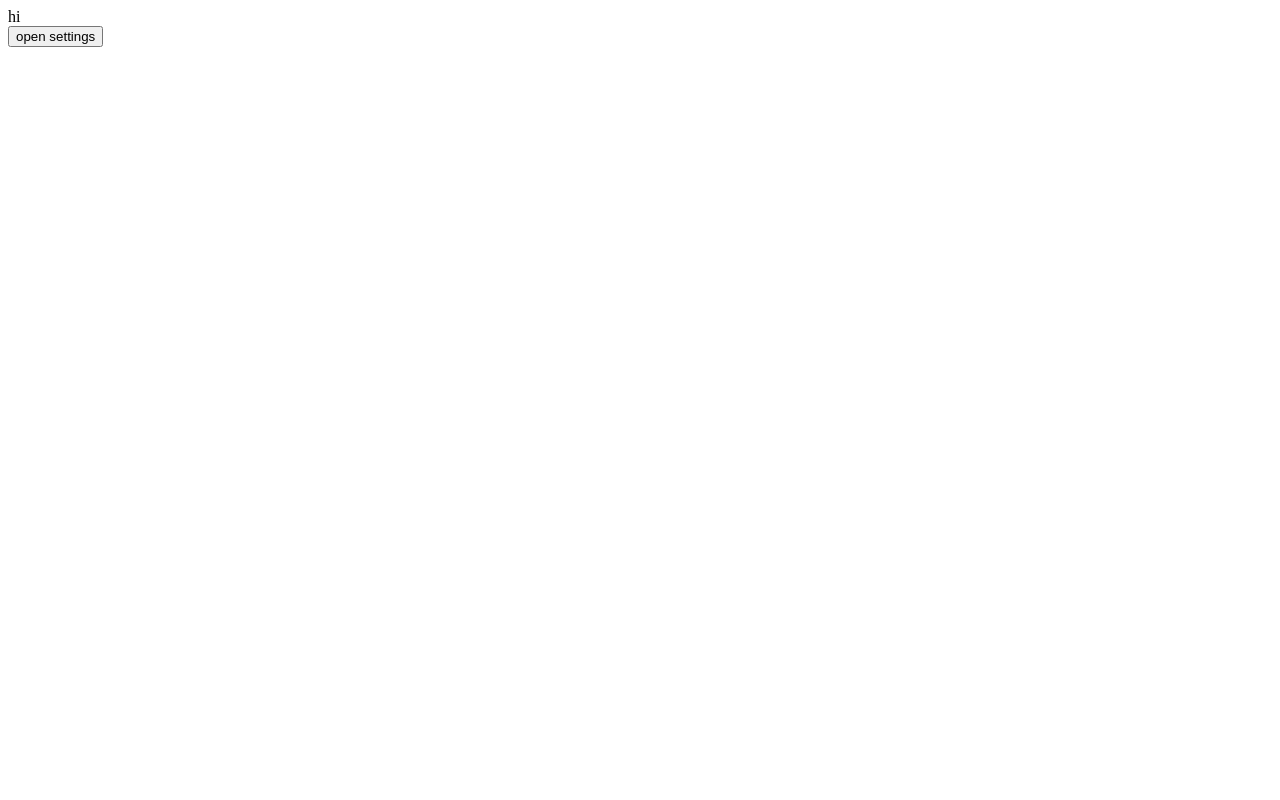
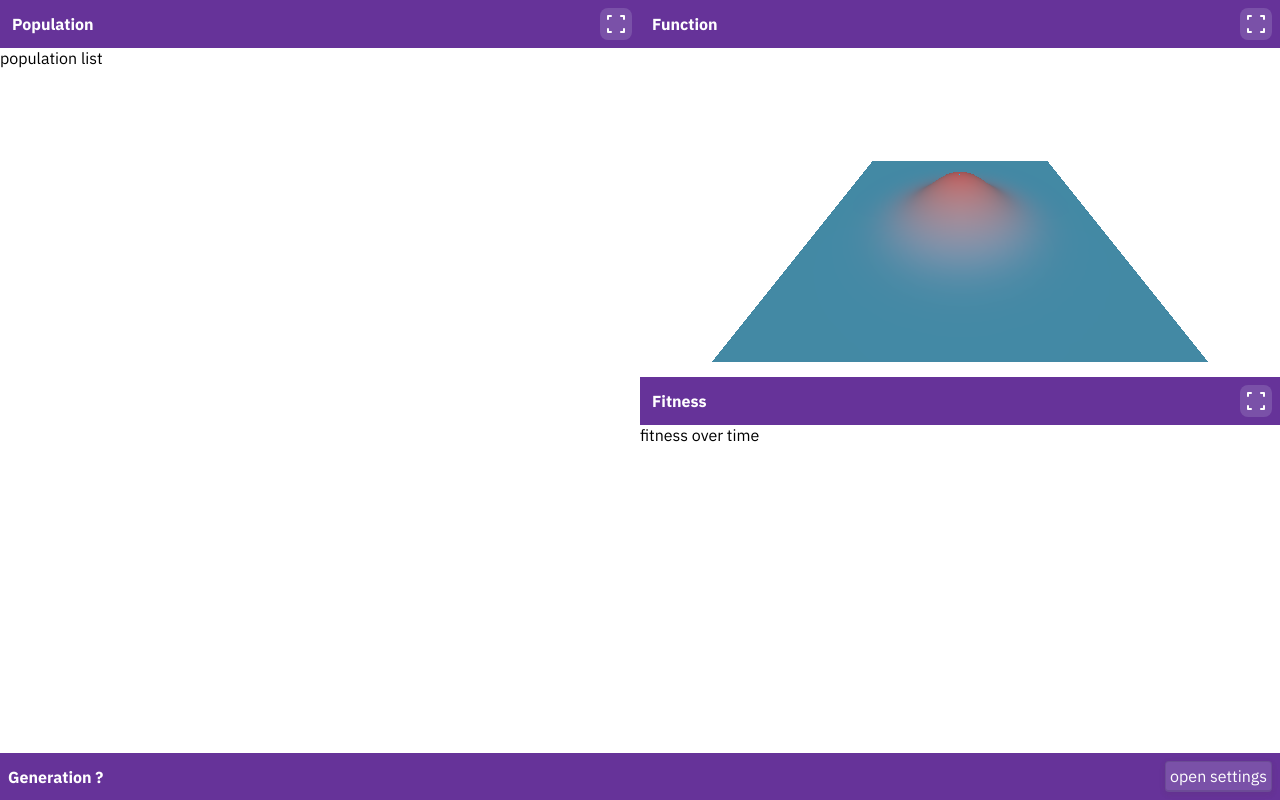
Before and after one commit to Mabi19/ga, a Vue app: page / in a window 1280 px wide. Built offline with nearby package versions, Linux system fonts and the light colour scheme.

Commit message:
Add main layout

```diff
--- a/index.html
+++ b/index.html
@@ -3,6 +3,16 @@
     <head>
         <meta charset="UTF-8" />
         <meta name="viewport" content="width=device-width, initial-scale=1.0" />
+        <link rel="preconnect" href="https://fonts.googleapis.com" />
+        <link rel="preconnect" href="https://fonts.gstatic.com" crossorigin />
+        <link
+            href="https://fonts.googleapis.com/css2?family=IBM+Plex+Sans:ital,wght@0,400..700;1,400..700&display=swap"
+            rel="stylesheet"
+        />
+        <link
+            rel="stylesheet"
+            href="https://fonts.googleapis.com/css2?family=Material+Symbols+Rounded:opsz,wght,FILL,GRAD@24,400,1,0&icon_names=close,fullscreen,fullscreen_exit"
+        />
         <title>Vite App</title>
     </head>
     <body>
--- a/src/App.vue
+++ b/src/App.vue
@@ -1,11 +1,23 @@
 <template>
-    <main>hi</main>
+    <main id="main-grid">
+        <ThePopulationView class="grid-population" />
+        <TheFunctionView class="grid-function" />
+        <TheFitnessView class="grid-fitness" />
+    </main>
+    <!-- todo: timeline -->
+    <div id="status-bar" class="dark">
+        <div class="generation">Generation ?</div>
+        <div class="controls"><button @click="settingsOpen = true">open settings</button></div>
+    </div>
+
     <TheSettings :open="settingsOpen" @close="settingsOpen = false" />
-    <button @click="settingsOpen = true">open settings</button>
 </template>
 
 <script setup lang="ts">
 import { ref } from "vue";
+import TheFitnessView from "./components/TheFitnessView.vue";
+import TheFunctionView from "./components/TheFunctionView.vue";
+import ThePopulationView from "./components/ThePopulationView.vue";
 import TheSettings from "./components/TheSettings.vue";
 
 const settingsOpen = ref(false);
@@ -25,3 +37,58 @@ const settingsOpen = ref(false);
 // that's a lot of settings. Combined with showing the population view, there'd likely not be enough space.
 // So yes, have separate settings. If the function graph is a component it's easy to include it in there anyway
 </script>
+
+<style scoped>
+/* the #app lives in index.html */
+:global(#app) {
+    width: 100vw;
+    height: 100vh;
+    overflow: hidden;
+
+    display: flex;
+    flex-flow: column nowrap;
+}
+
+#main-grid {
+    flex-grow: 1;
+    min-height: 0;
+
+    display: grid;
+    grid-template-areas:
+        "a b"
+        "a c";
+    grid-template-columns: 1fr 1fr;
+    grid-template-rows: 1fr 1fr;
+}
+
+.grid-population {
+    grid-area: a;
+    min-height: 0;
+}
+
+.grid-function {
+    grid-area: b;
+    min-height: 0;
+}
+
+.grid-fitness {
+    grid-area: c;
+    min-height: 0;
+}
+
+#status-bar {
+    padding: 0.5em;
+    background-color: var(--accent);
+    color: white;
+
+    display: flex;
+    flex-flow: row nowrap;
+    gap: 0.5em;
+    justify-content: space-between;
+    align-items: center;
+
+    .generation {
+        font-weight: bold;
+    }
+}
+</style>
--- a/src/assets/main.css
+++ b/src/assets/main.css
@@ -3,3 +3,70 @@
 *::after {
     box-sizing: border-box;
 }
+
+:root {
+    --accent: rebeccapurple;
+    accent-color: var(--accent);
+
+    font-family: "IBM Plex Sans";
+    font-optical-sizing: auto;
+
+    --text: black;
+
+    --button-bg-light: rgb(30% 20% 20% / 0.1);
+    --button-border-light: rgb(30% 20% 20% / 0.2);
+    --button-bg-dark: rgb(80% 80% 90% / 0.2);
+    --button-border-dark: rgb(20% 20% 30% / 0.2);
+
+    --button-bg: var(--button-bg-light);
+    --button-border: var(--button-border-light);
+    --button-shadow-color: rgb(30% 20% 20% / 0.075);
+    --button-shadow-color-active: rgb(35% 25% 25% / 0.15);
+}
+
+body {
+    margin: 0;
+    padding: 0;
+    color: var(--text);
+}
+
+.dark {
+    --text: white;
+    --button-bg: var(--button-bg-dark);
+    --button-border: var(--button-border-dark);
+}
+
+button {
+    font: inherit;
+    color: var(--text);
+
+    background-color: var(--button-bg);
+    border-radius: 0.25em;
+    padding: 0.25em;
+
+    &.flat {
+        border: none;
+    }
+
+    &:not(.flat) {
+        border: 1px solid var(--button-border);
+        border-bottom-width: 2px;
+        box-shadow: 0px 2px 4px 2px var(--button-shadow-color);
+    }
+
+    transition: box-shadow 0.1s ease-out;
+
+    &:hover {
+        box-shadow: 0px 1px 4px 2px var(--button-shadow-color-active);
+    }
+
+    &:not(.flat):active {
+        border-bottom-width: 1px;
+        margin-top: 1px;
+    }
+}
+
+button:has(.material-symbols-rounded) {
+    display: grid;
+    place-items: center;
+}
--- a/src/components/FunctionGraph.vue
+++ b/src/components/FunctionGraph.vue
@@ -65,8 +65,10 @@ watch(canvas, () => {
             100,
         );
         camera.value.up.set(0, 0, 1);
-        camera.value.position.y = 5;
-        cameraLight.position.y = 5;
+        camera.value.position.y = 4;
+        camera.value.position.z = 3;
+        cameraLight.position.y = 4;
+        cameraLight.position.z = 3;
         camera.value.lookAt(new THREE.Vector3(0, 0, 0));
         renderer.value = new THREE.WebGLRenderer({
             canvas: canvas.value,
@@ -80,6 +82,7 @@ watch(canvas, () => {
         );
 
         controls.value = new OrbitControls(camera.value, canvas.value);
+        controls.value.minDistance = 1.5;
         controls.value.maxDistance = 20;
         controls.value.update();
         controls.value.addEventListener("change", () => {
--- /dev/null
+++ b/src/components/MaterialIcon.vue
@@ -0,0 +1,13 @@
+<template>
+    <span class="material-symbols-rounded">{{ name }}</span>
+</template>
+
+<script setup lang="ts">
+const { name } = defineProps<{ name: string }>();
+</script>
+
+<style>
+.material-icons-rounded {
+    user-select: none;
+}
+</style>
--- /dev/null
+++ b/src/components/TheFitnessView.vue
@@ -0,0 +1,13 @@
+<template>
+    <div>
+        <WindowHeader title="Fitness">
+            <WindowHeaderButton icon="fullscreen" />
+        </WindowHeader>
+        <div>fitness over time</div>
+    </div>
+</template>
+
+<script setup lang="ts">
+import WindowHeader from "./WindowHeader.vue";
+import WindowHeaderButton from "./WindowHeaderButton.vue";
+</script>
--- /dev/null
+++ b/src/components/TheFunctionView.vue
@@ -0,0 +1,27 @@
+<template>
+    <div class="function-view">
+        <WindowHeader title="Function">
+            <WindowHeaderButton icon="fullscreen" />
+        </WindowHeader>
+        <FunctionGraph :func="Settings.targetFunction.value" class="function-view-graph" />
+    </div>
+</template>
+
+<script setup lang="ts">
+import * as Settings from "@/settings";
+import FunctionGraph from "./FunctionGraph.vue";
+import WindowHeader from "./WindowHeader.vue";
+import WindowHeaderButton from "./WindowHeaderButton.vue";
+</script>
+
+<style scoped>
+.function-view {
+    display: flex;
+    flex-flow: column nowrap;
+}
+
+.function-view-graph {
+    width: 100%;
+    height: 100%;
+}
+</style>
--- /dev/null
+++ b/src/components/ThePopulationView.vue
@@ -0,0 +1,13 @@
+<template>
+    <div>
+        <WindowHeader title="Population">
+            <WindowHeaderButton icon="fullscreen" />
+        </WindowHeader>
+        <div>population list</div>
+    </div>
+</template>
+
+<script setup lang="ts">
+import WindowHeader from "./WindowHeader.vue";
+import WindowHeaderButton from "./WindowHeaderButton.vue";
+</script>
--- a/src/components/TheSettings.vue
+++ b/src/components/TheSettings.vue
@@ -1,6 +1,10 @@
 <template>
     <Teleport to="body">
         <dialog closedby="any" ref="dialog" class="settings" @close="emit('close')">
+            <WindowHeader title="Settings">
+                <WindowHeaderButton @click="emit('close')" icon="close" />
+            </WindowHeader>
+            <div class="settings-content">
                 <div>
                     <label for="function-expression">Expression</label>
                     <input
@@ -15,6 +19,7 @@
                         class="settings-function-preview"
                     />
                 </div>
+            </div>
         </dialog>
     </Teleport>
 </template>
@@ -23,6 +28,8 @@
 import * as Settings from "@/settings";
 import { useTemplateRef, watchEffect } from "vue";
 import FunctionGraph from "./FunctionGraph.vue";
+import WindowHeader from "./WindowHeader.vue";
+import WindowHeaderButton from "./WindowHeaderButton.vue";
 
 const { open } = defineProps<{
     open: boolean;
@@ -47,10 +54,13 @@ watchEffect(() => {
 .settings {
     width: calc(100vw - 2em);
     height: calc(100vh - 2em);
+    padding: 0;
     background-color: white;
     border-radius: 1em;
     border: none;
     outline: none;
+
+    flex-flow: column nowrap;
 
     transform: scale(0.9);
     opacity: 0;
@@ -66,6 +76,8 @@ watchEffect(() => {
     }
 
     &[open] {
+        display: flex;
+
         transform: scale(1);
         opacity: 1;
 
@@ -84,6 +96,11 @@ watchEffect(() => {
     }
 }
 
+.settings-content {
+    padding: 0.5em;
+    overflow-y: auto;
+}
+
 .settings-function-preview {
     width: 50%;
     aspect-ratio: 1 / 1;
--- /dev/null
+++ b/src/components/WindowHeader.vue
@@ -0,0 +1,36 @@
+<template>
+    <div class="header">
+        <div class="title">{{ title }}</div>
+        <div class="buttons">
+            <slot />
+        </div>
+    </div>
+</template>
+
+<script setup lang="ts">
+const { title } = defineProps<{
+    title: string;
+}>();
+</script>
+
+<style scoped>
+.header {
+    background-color: var(--accent);
+    color: white;
+    padding: 0.5em;
+    display: flex;
+    flex-flow: row nowrap;
+    align-items: center;
+    justify-content: space-between;
+    gap: 0.5em;
+}
+
+.title {
+    font-weight: bold;
+    padding-left: 0.25em;
+}
+
+.buttons > :deep(button) {
+    border-radius: 0.5em;
+}
+</style>
--- /dev/null
+++ b/src/components/WindowHeaderButton.vue
@@ -0,0 +1,9 @@
+<template>
+    <button class="flat dark"><MaterialIcon :name="props.icon" /></button>
+</template>
+
+<script setup lang="ts">
+import MaterialIcon from "./MaterialIcon.vue";
+
+const props = defineProps<{ icon: string }>();
+</script>
```
Lines whose indentation alone changed are shown as unchanged.
